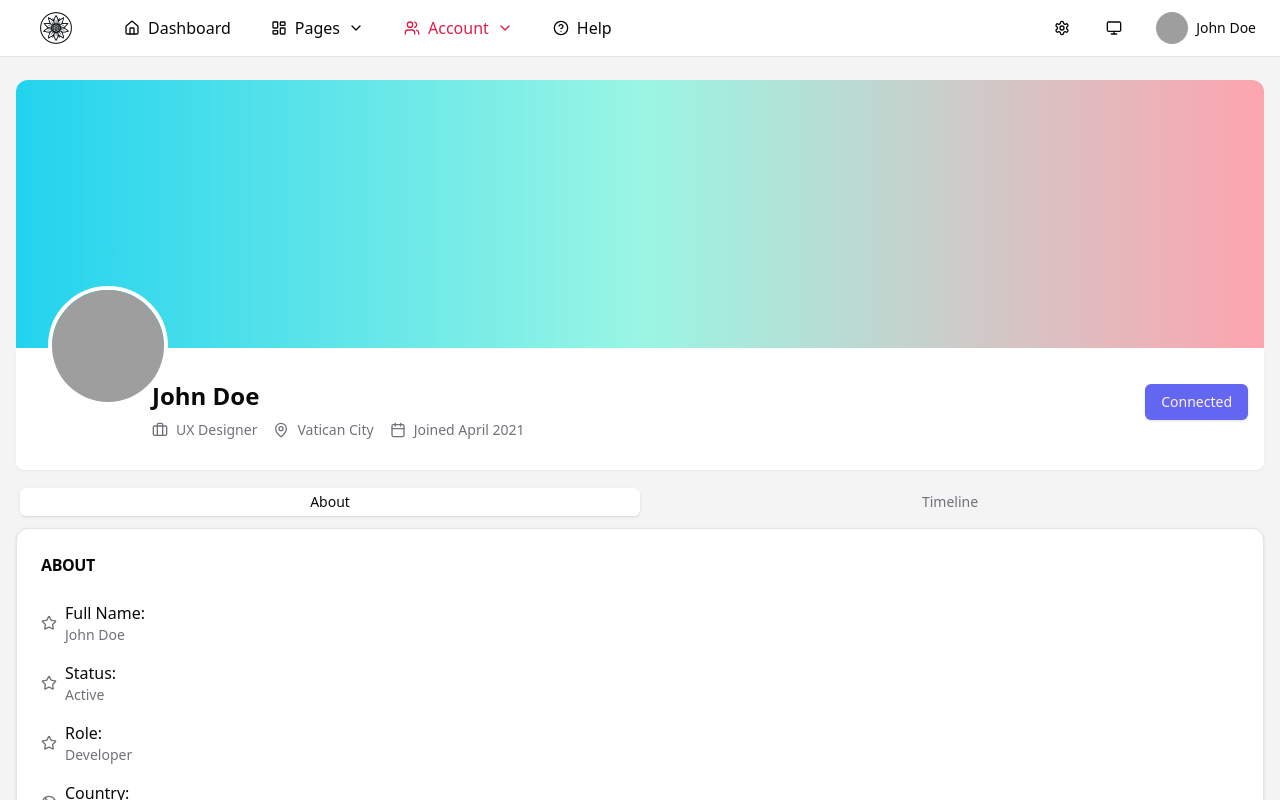
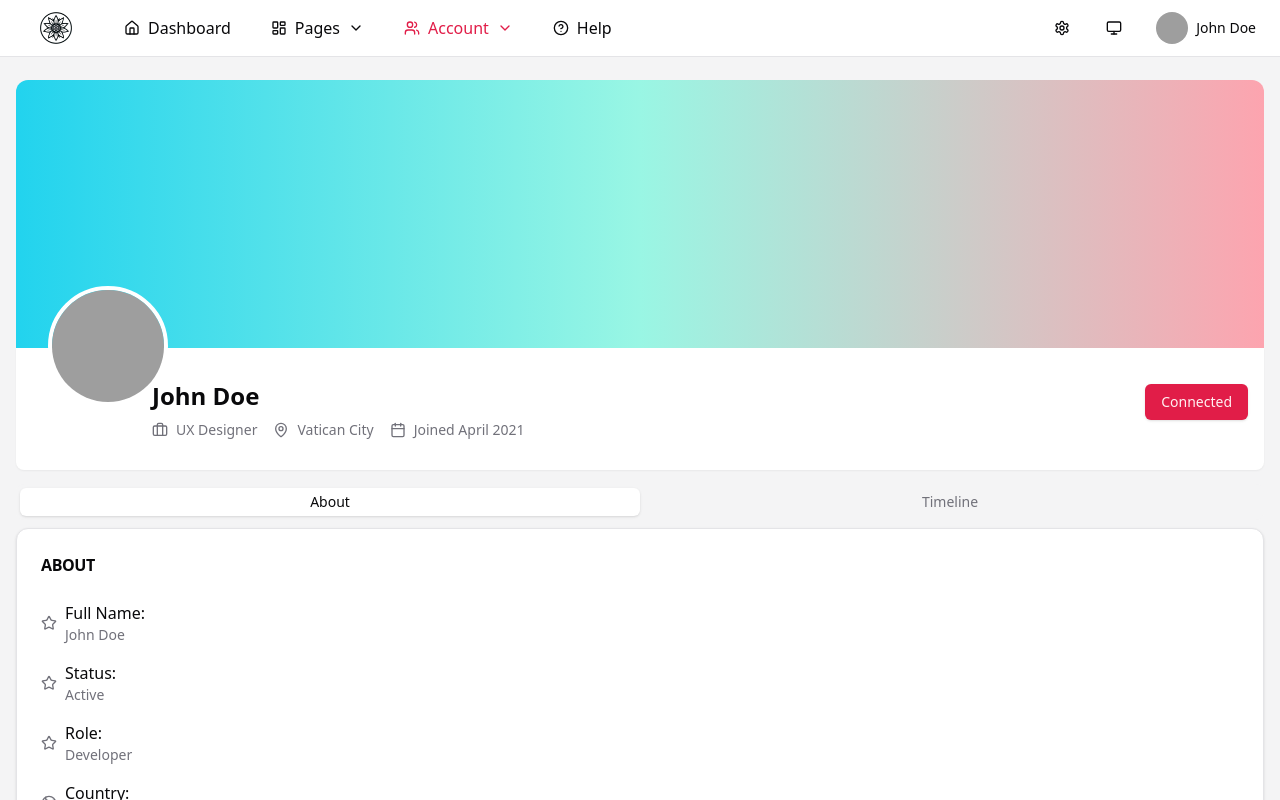
Before and after one commit to BlackCoffeee/template-shadcn, a React (Vite) app: page /account/profile in a window 1280 px wide. Shown: the top 800 px of the page. Built offline with nearby package versions, Linux system fonts and the light colour scheme; grey boxes are pictures that could not be loaded.

Commit message:
Refactor ProfileHeader button styling for consistency
- Updated button class in ProfileHeader component to use 'bg-primary' for a unified design approach.
- This change enhances the visual consistency across the profile components.

```diff
--- a/src/components/profile/profile-header.tsx
+++ b/src/components/profile/profile-header.tsx
@@ -43,7 +43,7 @@ export function ProfileHeader() {
                     </div>
                 </div>
                 <div className='sm:self-center'>
-                    <Button className='bg-[#6366F1] hover:bg-[#5558E3] my-4 sm:mt-0 sm:mr-4'>
+                    <Button className='bg-primary my-4 sm:mt-0 sm:mr-4'>
                         Connected
                     </Button>
                 </div>
```
